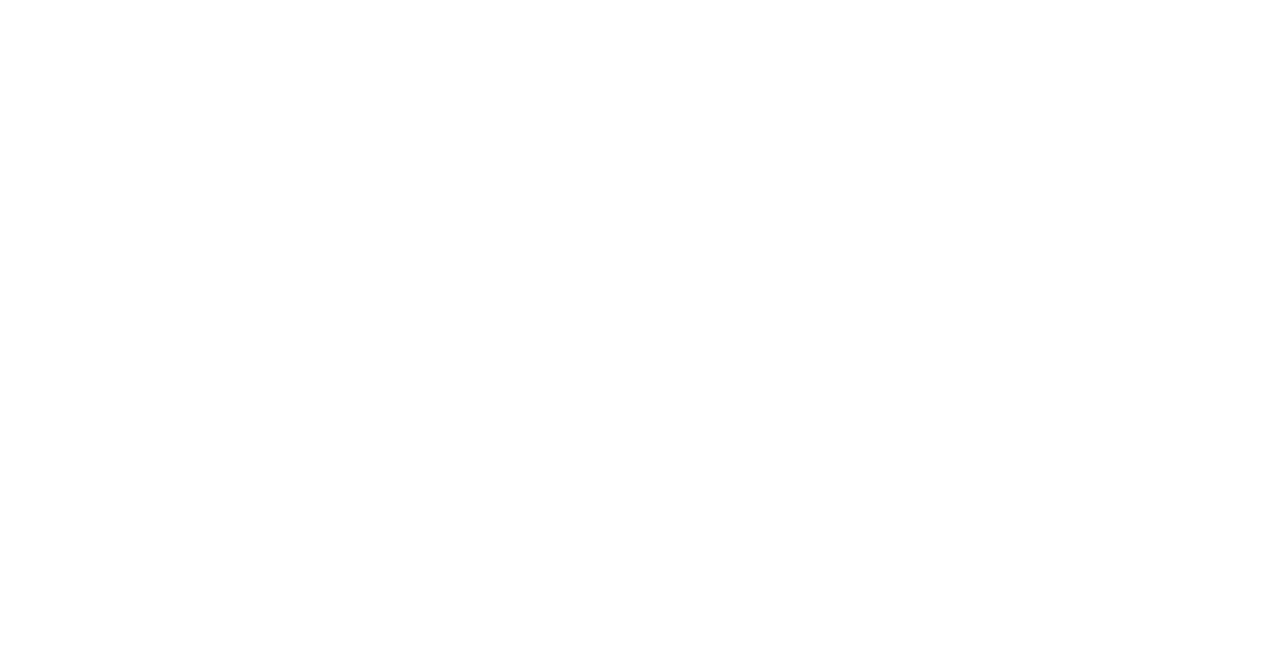
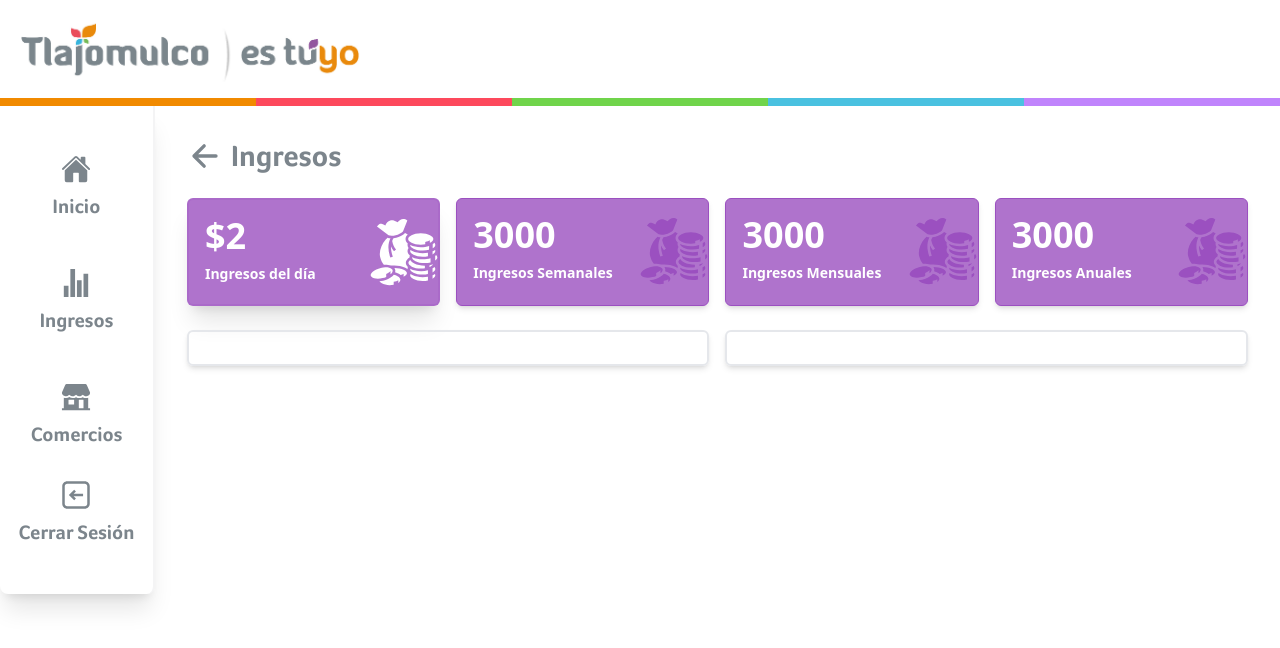
Before and after one commit to onropekili/ProyectoEstadias, a React (Create React App) app in the folder client/: page /Ingresos-Totales in a window 1280 px wide. Before the commit this address had no page. Shown: the top 648 px of the page. Built offline with nearby package versions, Linux system fonts and the light colour scheme.

Commit message:
Added complete income view structure

```diff
--- a/client/src/App.js
+++ b/client/src/App.js
@@ -10,6 +10,7 @@
 import OrdenPago from "./views/executiveViews/OrdenPago";
 import TerceraEdad from "./views/PDFViews/TerceraEdad";
 import OrdenPagoPDF from "./views/PDFViews/OrdenPagoPDF";
+import IncomeView from "./views/adminViews/IncomeView";
 import { LogOut, ExecutiveProtectedRoute } from "./components/Middlewares";
 import { useState } from "react";
 import DataComerciante from "./views/executiveViews/DataComerciante";
@@ -120,6 +121,14 @@
             // </ExecutiveProtectedRoute>
           }
         />
+        <Route
+          path="/Ingresos-Totales"
+          element={
+            // <ExecutiveProtectedRoute user={userData}>
+              <IncomeView/>
+            // </ExecutiveProtectedRoute>
+          }
+        />
       </Routes>
     </BrowserRouter>
   );
--- /dev/null
+++ b/client/src/components/TabButton.js
@@ -0,0 +1,25 @@
+import React from 'react';
+import { GiCash } from 'react-icons/gi';
+
+const TabButton = ({ label, isActive, onClick }) => {
+  return (
+    <div
+      className={`bg-morado bg-opacity-80 border border-morado text-white font-semibold rounded-md shadow-md cursor-pointer ${
+        isActive ? 'text-white bg-opacity-60 border-2 border-opacity-25 shadow-xl' : 'text-morado'
+      }`}
+      onClick={onClick}
+    >
+      <div className="flex flex-row py-4 px-4 justify-between">
+        <div className="w-3/4 flex flex-col gap-2">
+          <span className="text-4xl">{label.count}</span>
+          <span className="text-sm">{label.text}</span>
+        </div>
+        <div className="w-1/4 text-center">
+          <GiCash className={`text-7xl ${isActive ? 'text-white' : 'text-morado'}`} />
+        </div>
+      </div>
+    </div>
+  );
+};
+
+export default TabButton;
--- /dev/null
+++ b/client/src/views/adminViews/IncomeView.js
@@ -0,0 +1,110 @@
+import React, {useState } from 'react';
+import Header from "../../components/Header";
+import Sidebar from '../../components/Sidebar';
+import TabButton from '../../components/TabButton';
+import { IoGrid, IoArrowBack} from 'react-icons/io5';
+
+function IncomeView() {
+
+  const [isOpen, setIsOpen] = useState(false);
+
+  const toggleSidebar = () => {
+    setIsOpen(!isOpen);
+  };
+
+  const [activeTab, setActiveTab] = useState('Dia');
+
+  const handleTabClick = (tab) => {
+    setActiveTab(tab);
+  };
+
+  const renderContent = () => {
+    switch (activeTab) {
+      case 'Dia':
+        return <div className='grid grid-cols-2 gap-4'>
+          <div className='w-full flex flex-col p-4 border-2 border-gray-200 rounded-md gap-4 shadow-md'>
+
+          </div>
+          <div className='w-full flex flex-col p-4 border-2 border-gray-200 rounded-md gap-4 shadow-md'>
+
+          </div>
+        </div>
+      case 'semana':
+        return <div className='grid grid-cols-2 gap-4'>
+        <div className='w-full flex flex-col p-4 border-2 border-gray-200 rounded-md gap-4 shadow-md'>
+
+        </div>
+        <div className='w-full flex flex-col p-4 border-2 border-gray-200 rounded-md gap-4 shadow-md'>
+
+        </div>
+      </div>;
+      case 'mes':
+        return <div className='grid grid-cols-2 gap-4'>
+        <div className='w-full flex flex-col p-4 border-2 border-gray-200 rounded-md gap-4 shadow-md'>
+
+        </div>
+        <div className='w-full flex flex-col p-4 border-2 border-gray-200 rounded-md gap-4 shadow-md'>
+
+        </div>
+      </div>;
+      case 'anual':
+        return <div className='grid grid-cols-2 gap-4'>
+        <div className='w-full flex flex-col p-4 border-2 border-gray-200 rounded-md gap-4 shadow-md'>
+
+        </div>
+        <div className='w-full flex flex-col p-4 border-2 border-gray-200 rounded-md gap-4 shadow-md'>
+
+        </div>
+      </div>;
+      default:
+        return null;
+    }
+  };
+
+  return (
+    <>
+      <Header/>
+      <div className='flex flex-row'>
+        <Sidebar isOpen={isOpen} toggleSidebar={toggleSidebar}/>
+        <div className='w-full bg-white overflow-auto'>
+          <div className='px-8 pt-8 flex flex-row justify-between items-center'>
+            <h3 className="flex items-center text-2xl md:text-3xl font-Foco-Corp-Bold text-gris 2xl:text-4xl">
+            <IoArrowBack className="text-4xl font-Foco-Corp-Bold mr-2"/>
+              Ingresos
+            </h3>
+            <button className='md:hidden' onClick={toggleSidebar}>
+              {isOpen ? <IoGrid className="text-3xl text-verde hover:text-opacity-80" /> : <IoGrid className="text-3xl text-naranja hover:text-opacity-80" />}
+            </button>
+          </div>
+          <div className="flex flex-col md:grid md:grid-cols-2 xl:grid-cols-4 gap-x-4 gap-y-4 px-8 pt-6">
+            <TabButton
+              label={{ count: '$2', text: 'Ingresos del día' }}
+              isActive={activeTab === 'Dia'}
+              onClick={() => handleTabClick('Dia')}
+            />
+            <TabButton
+              label={{ count: 3000, text: 'Ingresos Semanales' }}
+              isActive={activeTab === 'semana'}
+              onClick={() => handleTabClick('semana')}
+            />
+            <TabButton
+              label={{ count: 3000, text: 'Ingresos Mensuales' }}
+              isActive={activeTab === 'mes'}
+              onClick={() => handleTabClick('mes')}
+            />
+            <TabButton
+              label={{ count: 3000, text: 'Ingresos Anuales' }}
+              isActive={activeTab === 'anual'}
+              onClick={() => handleTabClick('anual')}
+            />
+          </div>
+          <div className='px-8 pt-6'>
+            <div>{renderContent()}</div>
+          </div>
+        </div>
+      </div>
+    </>
+  );
+}
+
+export default IncomeView;
```
